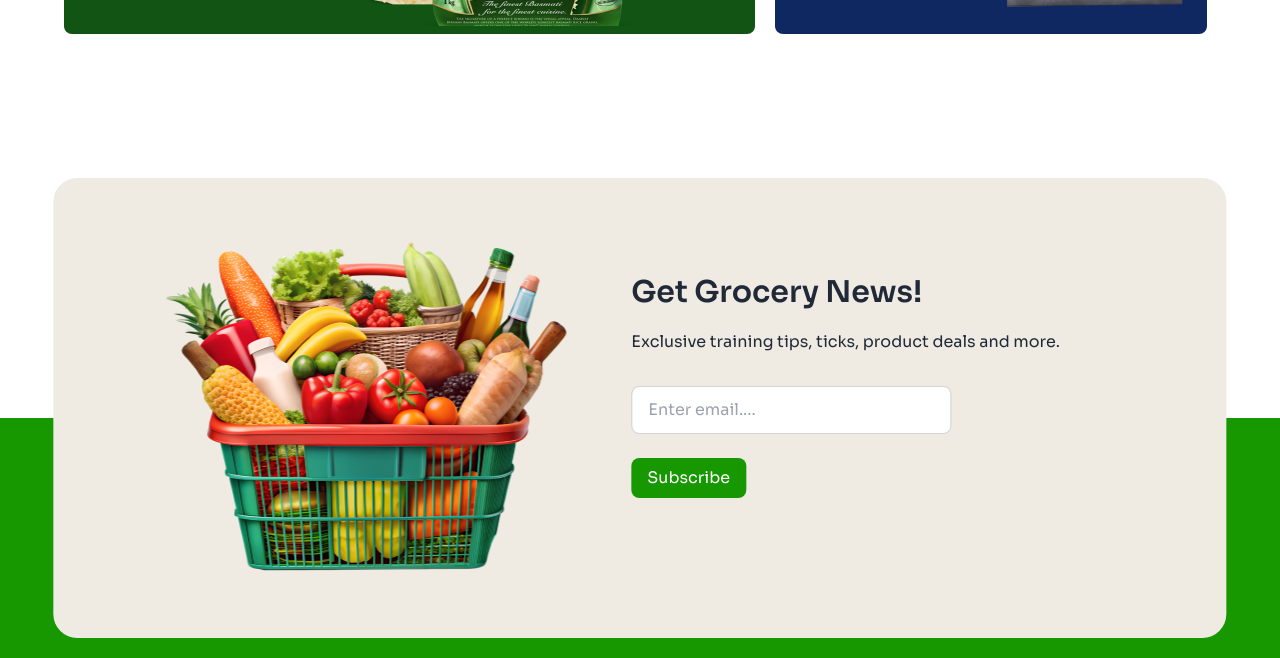
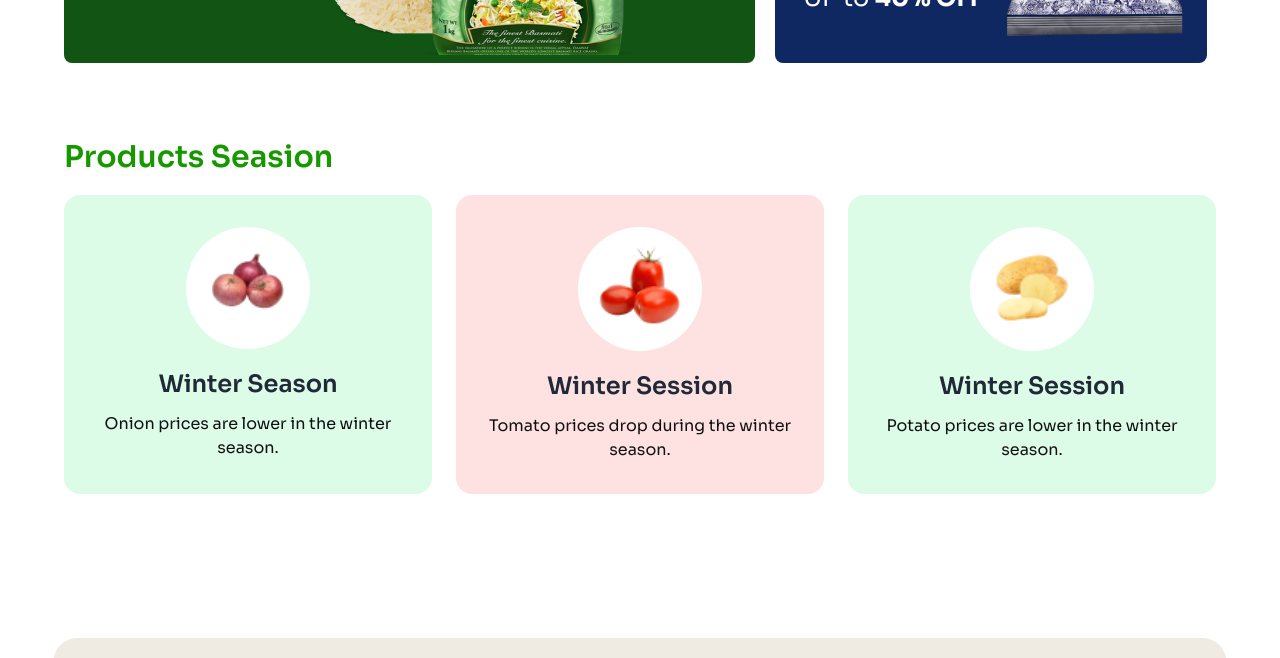
Before and after one commit to mstasiyakhatun1/assignment-3-repo, a plain HTML site: page index.html in a window 1280 px wide. Shown: the part 2513-3171 px from the top of the page. Drawn offline with nearby package versions, Linux system fonts and the light colour scheme.

Commit message:
added extra section

```diff
--- a/index.html
+++ b/index.html
@@ -84,7 +84,7 @@
   </header>
   <!-- <main class="max-w-screen-xl mx-auto px-16 lg:px-28"> -->
   <!-- services section -->
-  <section class="px-4 md:px-0 md:max-w-6xl mx-auto">
+  <section class="px-4 mt-14 md:px-0 md:max-w-6xl mx-auto">
     <h3 class="text-3xl font-semibold text-[#179800] py-5">Services</h3>
     <!-- grid use -->
     <div class="grid grid-cols-1 mx-auto md:grid-cols-2 lg:grid-cols-3 gap-6">
@@ -167,7 +167,7 @@
                 <p class="m-1">4.5</p>
               </div>
             </div>
-            <h5>Tomato 500 g</h5>
+            <h5 class="md:text-sm">Tomato 500 g</h5>
             <p>$39.99</p>
           </div>
         </div>
@@ -203,7 +203,7 @@
                 <p class="m-1">4.5</p>
               </div>
             </div>
-            <h5>Tomato 500 g</h5>
+            <h5 class="md:text-sm">Tomato 500 g</h5>
             <p>$39.99</p>
           </div>
         </div>
@@ -239,7 +239,7 @@
                 <p class="m-1">4.5</p>
               </div>
             </div>
-            <h5>Tomato 500 g</h5>
+            <h5 class=" md:text-sm">Tomato 500 g</h5>
             <p>$39.99</p>
           </div>
         </div>
@@ -300,7 +300,6 @@
     </div>
     </div>
   </section>
-
   <!-- arrival section -->
   <section class="px-4 md:px-0 mt-8 mx-auto">
     <div class="md:max-w-6xl mx-auto">
@@ -337,6 +336,48 @@
       </div>
     </div>
   </section>
+   <!-- extra add section -->
+   <section class="px-4 mt-14 md:px-0 md:max-w-6xl mx-auto">
+    <h3 class="text-3xl font-semibold text-[#179800] py-5">Products Seasion</h3>
+    <!-- grid use -->
+    <div class="grid grid-cols-1 mx-auto md:grid-cols-2 lg:grid-cols-3 gap-6">
+      <!-- card-1 -->
+      <div class="bg-green-100 rounded-2xl text-center p-8">
+        <div class="bg-white rounded-full p-3 inline-block">
+          <img class="mx-auto w-[100px]" src="assets/onion.png" alt="">
+        </div>
+        <div>
+          <h4 class="text-2xl font-semibold py-3">Winter Season</h4>
+          <p class="text-[#111111]">
+            Onion prices are lower in the winter season.
+          </p>
+        </div>
+      </div>
+      <!-- card-2 -->
+      <div class="bg-red-100 rounded-2xl text-center p-8">
+        <div class="bg-white rounded-full p-3 inline-block">
+          <img class="mx-auto w-[100px]" src="assets/tomato.png" alt="">
+        </div>
+        <div>
+          <h4 class="text-2xl font-semibold py-3">Winter Session</h4>
+          <p class="text-[#111111]">
+            Tomato prices drop during the winter season.
+          </p>
+        </div>
+      </div>
+      <!-- card-3 -->
+      <div class="bg-green-100 rounded-2xl text-center p-8">
+        <div class="bg-white rounded-full p-3 inline-block">
+          <img class="mx-auto w-[100px]" src="assets/potato.png" alt="">
+        </div>
+        <div>
+          <h4 class="text-2xl font-semibold py-3">Winter Session </h4>
+          <p class="text-[#111111]">Potato prices are lower in the winter season.
+          </p>
+        </div>
+      </div>
+  </section>
+
   <!-- grocery news section -->
   <section class="relative container mt-8 mx-auto px-4 md:px-0">
     <div class="absolute md:my-28 flex flex-col mx-auto md:flex-row bg-[#EFEBE3] left-1/2 -translate-x-1/2 w-11/12 md:w-11/12 md:px-24 py-14 rounded-3xl">
```
